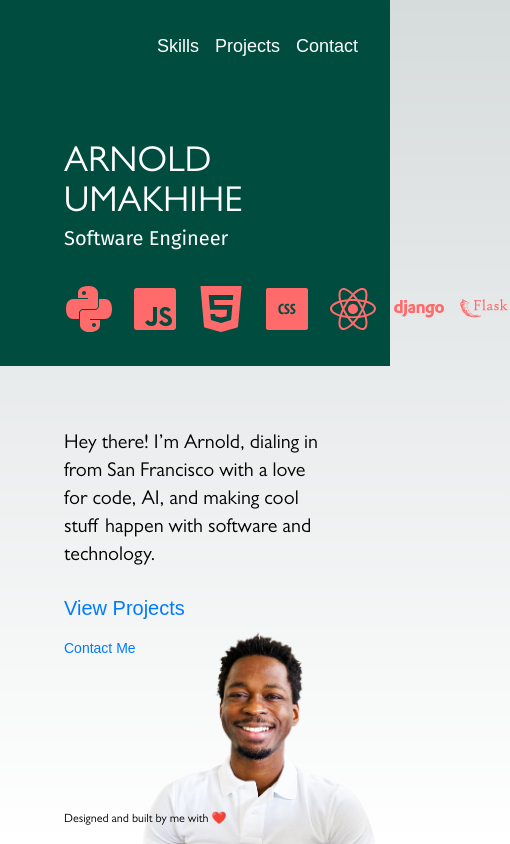
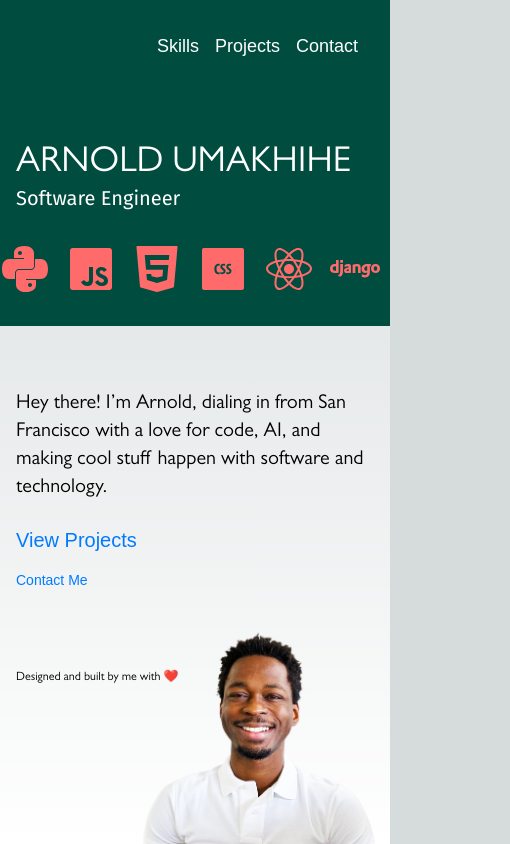
Before and after one commit to classic-arnold/personal-website, a Next.js app: page / in a window 390 px wide. Shown: the whole page, 510 px wide, since content can reach past the window. Built offline with nearby package versions, Linux system fonts and the light colour scheme; a web font is replaced by a local one.

Commit message:
building

```diff
--- a/src/app/page.tsx
+++ b/src/app/page.tsx
@@ -12,12 +12,14 @@ export default function Home() {
   return (
     <main className="min-h-screen">
       <Header />
-      <div className="bg-primary w-full min-h-64 px-16 py-8 pt-36">
-        <h1 className="uppercase text-4xl text-white">Arnold Umakhihe</h1>
-        <h3 className={cn([fira_sans.className, "text-xl font-extralight italic text-white mb-8"])}>Software Engineer</h3>
+      <div className="bg-primary w-full min-h-64 py-8 pt-36">
+        <div className="px-4 md:px-16">
+          <h1 className="uppercase text-4xl text-white">Arnold Umakhihe</h1>
+          <h3 className={cn([fira_sans.className, "text-xl font-extralight italic text-white mb-8"])}>Software Engineer</h3>
+        </div>
         <SkillDisplay />
       </div>
-      <div className="px-16 py-16 max-w-md">
+      <div className="px-4 md:px-16 py-16 max-w-md">
         <p className="mb-6">
           Hey there! I’m Arnold, dialing in from San Francisco with a love for code,
           AI, and making cool stuff happen with software and technology.
@@ -43,7 +45,7 @@ export default function Home() {
         height={928}
         />
       </div>
-      <div className="absolute bottom-0 py-4 mx-16">
+      <div className="bottom-0 py-4 px-4 md:px-16">
         <p className="text-xs">
           Designed and built by me with ❤️️
         </p>
--- a/src/components/skill-display.tsx
+++ b/src/components/skill-display.tsx
@@ -12,7 +12,7 @@ import flask from "/public/icons/skills/Flask.svg"
 
 export default function SkillDisplay() {
     return (
-        <div className="flex gap-x-4">
+        <div className="flex gap-x-4 overflow-hidden">
             <Image
             src={python}
             alt="python icon"
```
